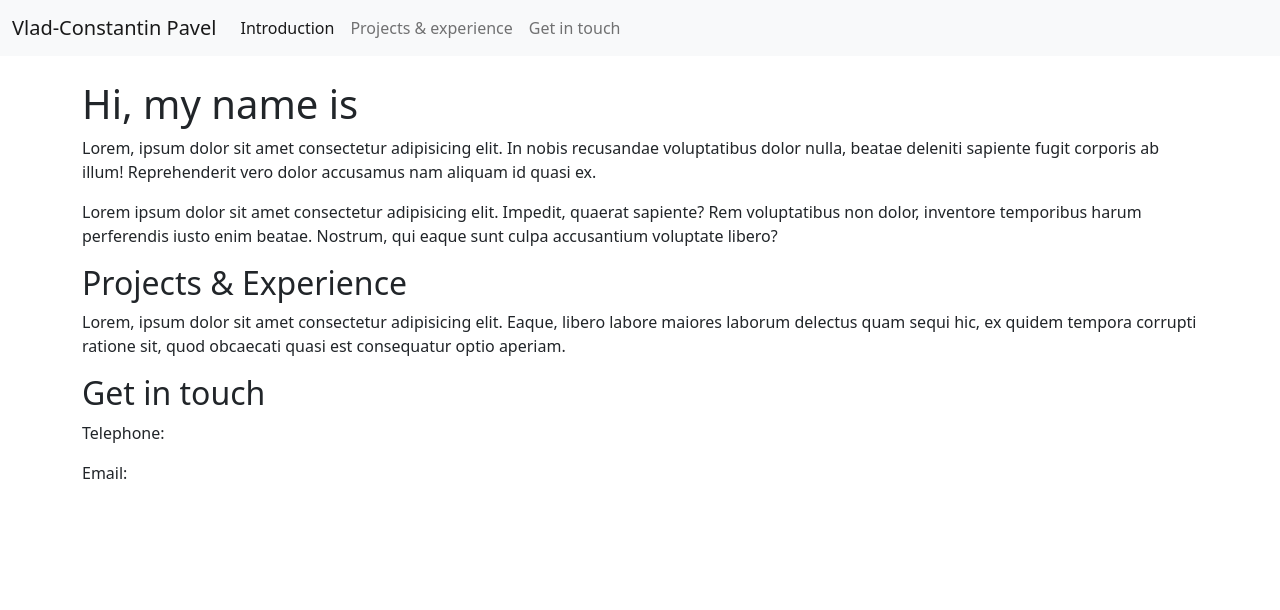
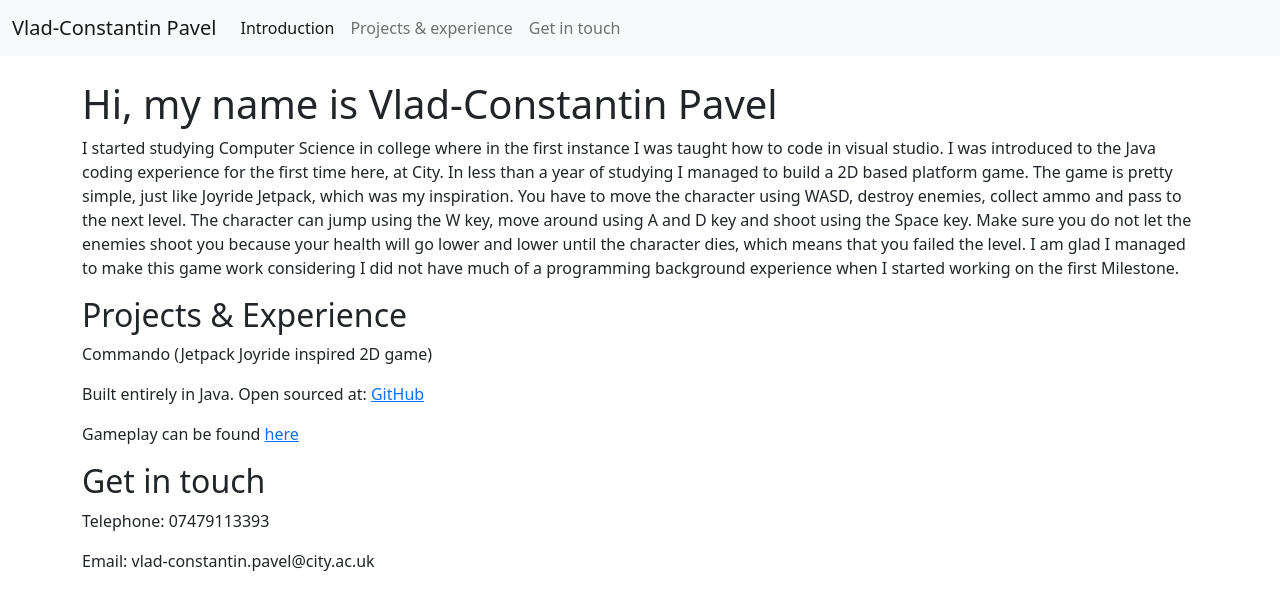
Before and after one commit to vladcpav/vladcpav.github.io, a plain HTML site: page index.html in a window 1280 px wide. Drawn offline with nearby package versions, Linux system fonts and the light colour scheme.

Commit message:
Finalise

```diff
--- a/index.html
+++ b/index.html
@@ -32,20 +32,23 @@
 
         <div class="container">
           <div id="intro">
-            <h1>Hi, my name is </h1>
-            <p>Lorem, ipsum dolor sit amet consectetur adipisicing elit. In nobis recusandae voluptatibus dolor nulla, beatae deleniti sapiente fugit corporis ab illum! Reprehenderit vero dolor accusamus nam aliquam id quasi ex.</p>
-            <p>Lorem ipsum dolor sit amet consectetur adipisicing elit. Impedit, quaerat sapiente? Rem voluptatibus non dolor, inventore temporibus harum perferendis iusto enim beatae. Nostrum, qui eaque sunt culpa accusantium voluptate libero?</p>
+            <h1>Hi, my name is Vlad-Constantin Pavel </h1>
+            <p>I started studying Computer Science in college where in the first instance I was taught how to code in visual studio.  I was introduced to the Java coding experience for the first time here, at City. In less than a year of studying I managed to build a 2D based platform game.
+              The game is pretty simple, just like Joyride Jetpack, which was my inspiration. You have to move the character using WASD, destroy enemies, collect ammo and pass to the next level.
+              The character can jump using the W key, move around using A and D key and shoot using the Space key. Make sure you do not let the enemies shoot you because your health will go lower and lower until the character dies, which means that you failed the level. I am glad I managed to make this game work considering I did not have much of a programming background experience when I started working on the first Milestone.</p>
           </div>
 
           <div class="" id="projects">
             <h2>Projects & Experience</h2>
-            <p>Lorem, ipsum dolor sit amet consectetur adipisicing elit. Eaque, libero labore maiores laborum delectus quam sequi hic, ex quidem tempora corrupti ratione sit, quod obcaecati quasi est consequatur optio aperiam.</p>
+            <p>Commando (Jetpack Joyride inspired 2D game)</p>
+            <p>Built entirely in Java. Open sourced at: <a href="https://github.com/vladcpav/citygame2122-vladcpav-1-main">GitHub</a></p>
+            <p>Gameplay can be found <a href="https://www.youtube.com/watch?v=h_-xLaXu3D0">here</a></p>
           </div>
 
           <div class="" id="contact">
             <h2>Get in touch</h2>
-            <p>Telephone: </p>
-            <p>Email: </p>
+            <p>Telephone: 07479113393 </p>
+            <p>Email: vlad-constantin.pavel@city.ac.uk</p>
           </div>
         </div>
 
```
